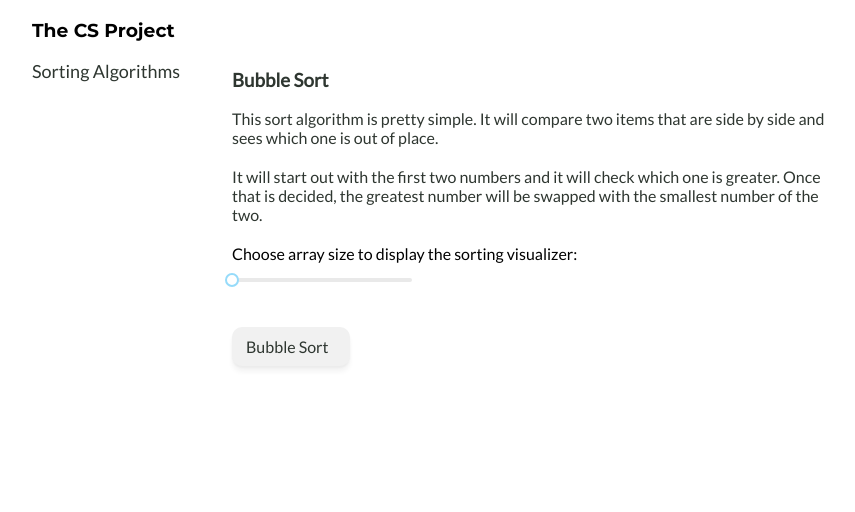
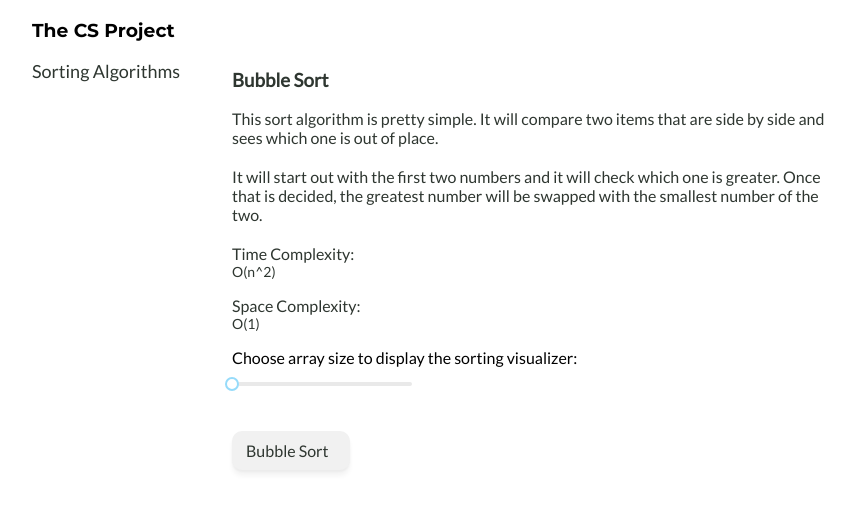
Before and after one commit to CaroMen/TheCSProject, a React (Create React App) app: page /bubble-sort in a window 1280 px wide. Shown: the top 512 px of the page, without its empty margins (208-1063 px from the left). Built offline with nearby package versions, Linux system fonts and the light colour scheme.

Commit message:
css done for bubble sort

```diff
--- a/package.json
+++ b/package.json
@@ -10,6 +10,7 @@
     "rc-slider": "^9.7.2",
     "react": "^17.0.1",
     "react-accessible-accordion": "^3.3.4",
+    "react-code-blocks": "0.0.9-0",
     "react-dom": "^17.0.1",
     "react-router-dom": "^5.2.0",
     "react-scripts": "4.0.2",
--- a/src/components/OptionsSelector/BubbleVis.js
+++ b/src/components/OptionsSelector/BubbleVis.js
@@ -33,7 +33,14 @@ const BubbleVis = () => {
                 <h3 className="sort-title">Bubble Sort</h3>
                 <div className="bubble-desc">This sort algorithm is pretty simple. It will compare two items that are side by side and sees which one is out of place.</div>
 
-                <div className="bubble-desc">It will start out with the first two numbers and it will check which one is greater. Once that is decided, the greatest number will be swapped with the smallest number of the two. </div>
+                <div className="bubble-desc">It will start out with the first two numbers and it will check which one is greater. Once that is decided, the greatest number will be swapped with the smallest number of the two.</div>
+
+                <div className="complexity-desc">
+                    <div className="complexity">Time Complexity:</div>
+                    <div className="complexity-ans">O(n^2)</div>
+                    <div className="space-complexity">Space Complexity:</div>
+                    <div className="complexity-ans">O(1)</div>
+                </div>
             </div>
             <div className="select-size">
                 <label>Choose array size to display the sorting visualizer:</label>
--- a/src/components/OptionsSelector/visualizer.css
+++ b/src/components/OptionsSelector/visualizer.css
@@ -59,3 +59,23 @@
     color: #2E3630;
     margin-bottom: 20px;
 }
+
+.space-complexity {
+    font-family: 'Lato', sans-serif;
+    color: #2E3630;
+    font-size: 16px;
+    margin-top: 16px;
+}
+
+.complexity {
+    font-family: 'Lato', sans-serif;
+    color: #2E3630;
+    font-size: 16px;
+}
+
+.complexity-ans {
+    font-family: 'Lato', sans-serif;
+    color: #2E3630;
+    font-size: 14px;
+    margin-bottom: 16px;
+}
```
Also changed, not shown: 1 other file (tests, documents, lock files or other folders).
